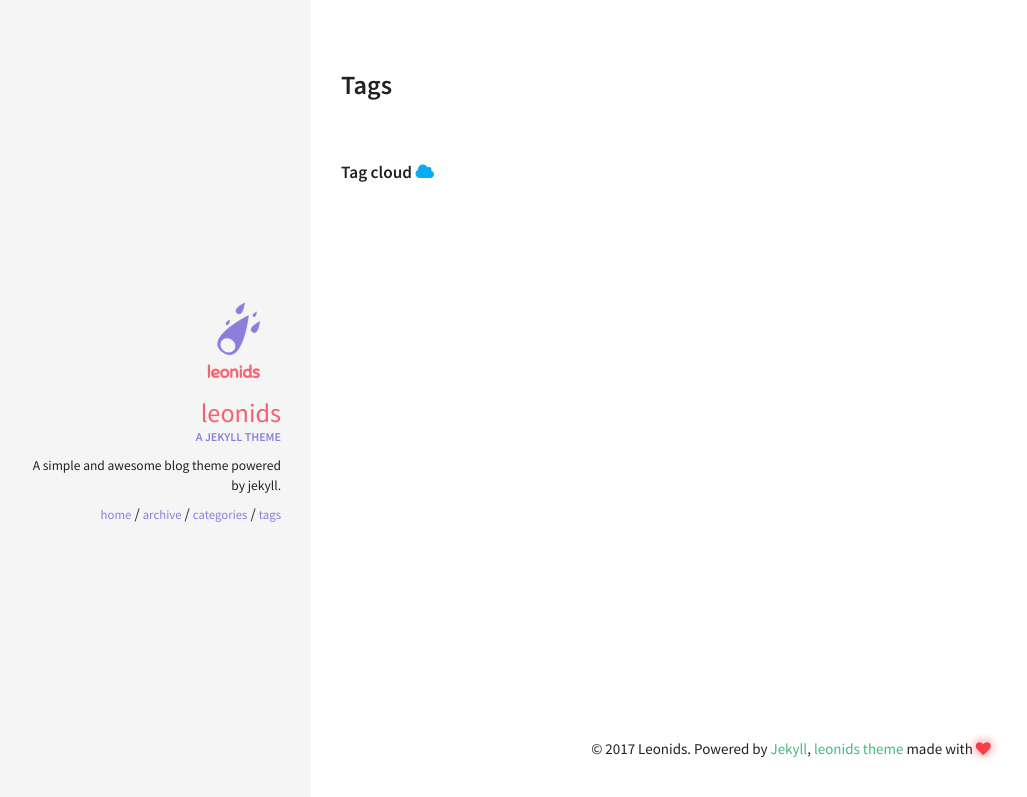
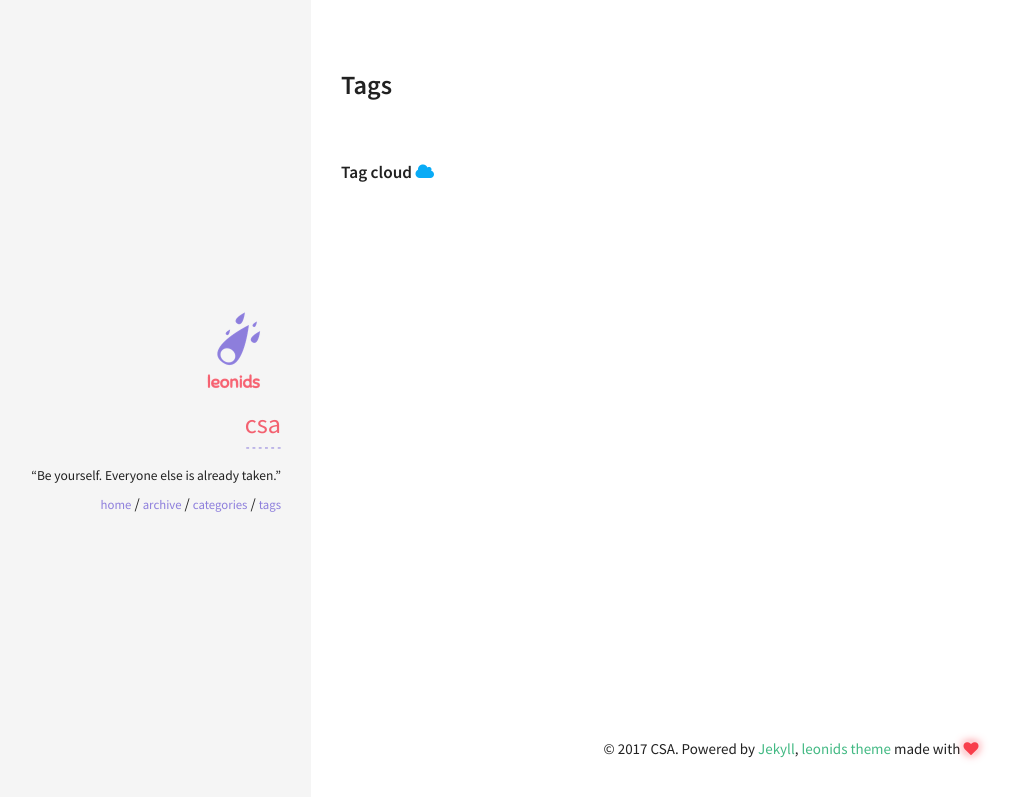
Before and after one commit to dev-csa/dev-csa.github.com, a Jekyll site: the page built from tags.html, in a window 1280 px wide. Shown: the top 797 px of the page, without its empty margins (9-1036 px from the left). Built offline with Jekyll 4.4.1, drawn with Linux system fonts in a browser that asks for light colours.

Commit message:
jekyll set01

```diff
--- a/_config.yml
+++ b/_config.yml
@@ -33,10 +33,10 @@ kramdown:
 ####################################
 #
 owner:
-  name: Leonids
+  name: CSA
   avatar: leonids-logo.png
-  job: "A jekyll theme"
-  bio: "A simple and awesome blog theme powered by jekyll."
+  job: "- - - - - -"
+  bio: “Be yourself. Everyone else is already taken.”
   email:
   disqus-shortname:
   twitter: #username
```
